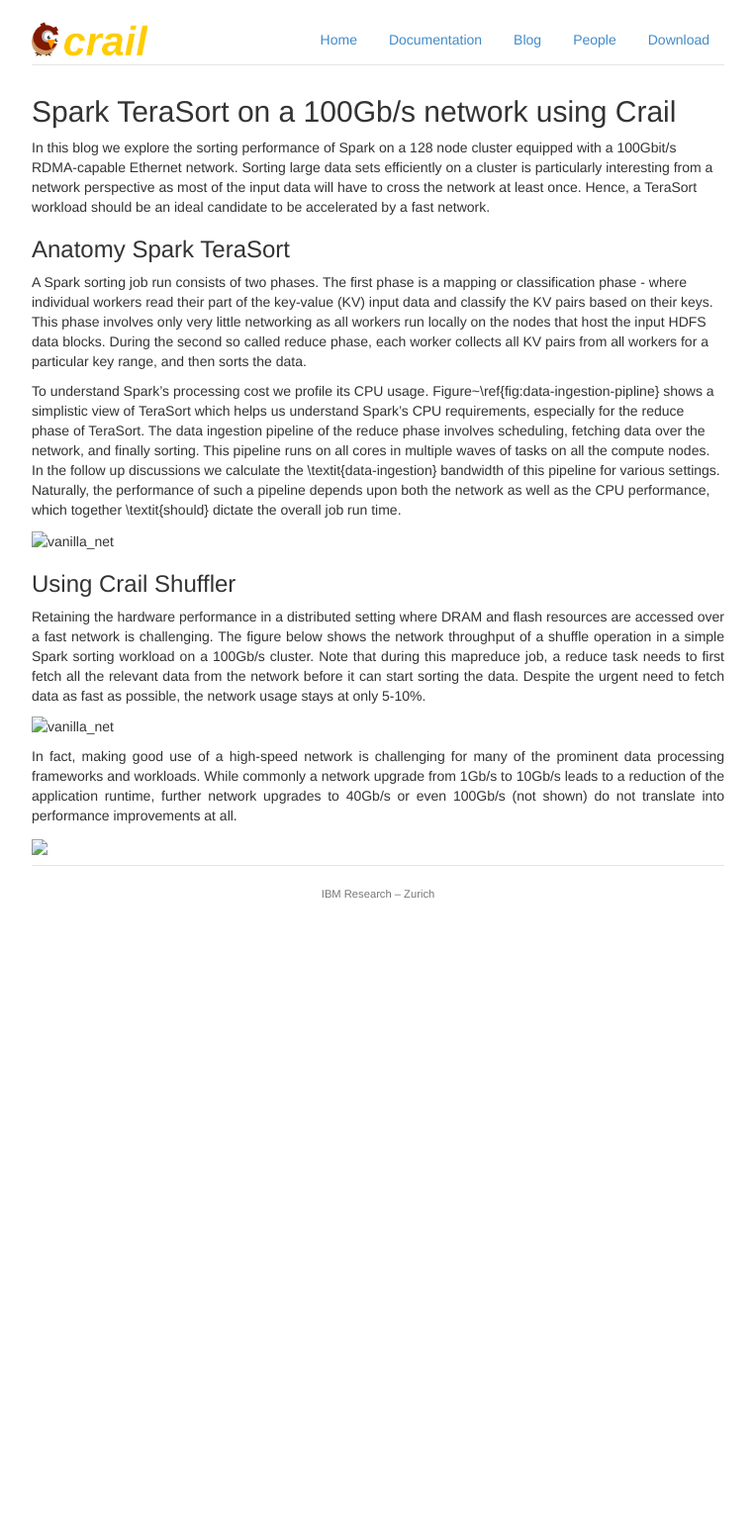
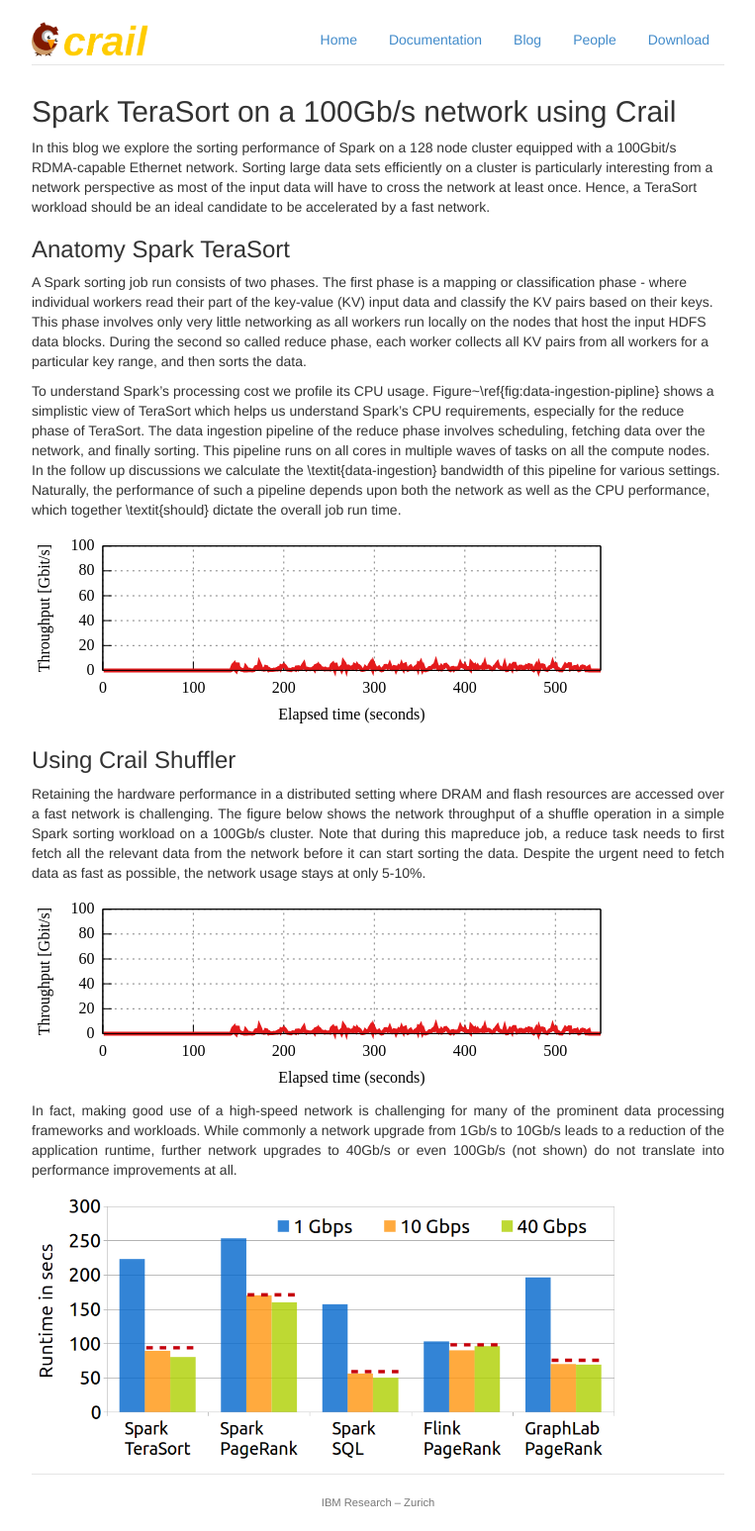
Before and after one commit to apache/incubator-crail-website, a Jekyll site: the page built from _posts/blog/2017-01-1-sorting.md, in a window 1280 px wide. Shown: the whole page at 99% size, without its empty margins (258-1021 px from the left). Built offline with Jekyll 4.4.1, drawn with Linux system fonts in a browser that asks for light colours; before the commit the page ends 933 px from its top, so only the background shows below that.

Commit message:
Update 2017-01-1-sorting.md

```diff
--- a/_posts/blog/2017-01-1-sorting.md
+++ b/_posts/blog/2017-01-1-sorting.md
@@ -14,7 +14,7 @@
 
 To understand Spark's processing cost we profile its CPU usage. Figure~\ref{fig:data-ingestion-pipline} shows a simplistic view of TeraSort which helps us understand Spark's CPU requirements, especially for the reduce phase of TeraSort. The data ingestion pipeline of the reduce phase involves scheduling, fetching data over the network, and finally sorting. This pipeline runs on all cores in multiple waves of tasks on all the compute nodes. In the follow up discussions we calculate the \textit{data-ingestion} bandwidth of this pipeline for various settings. Naturally, the performance of such a pipeline depends upon both the network as well as the CPU performance, which together \textit{should} dictate the overall job run time.
 
-![vanilla_net](http://crail.io/website/docs/net_vanilla.svg)
+![vanilla_net](http://crail.io/docs/net_vanilla.svg)
 
 ### Using Crail Shuffler
 
@@ -24,7 +24,7 @@
 </p>
 </div>
 
-![vanilla_net](http://crail.io/website/docs/net_vanilla.svg)
+![vanilla_net](http://crail.io/docs/net_vanilla.svg)
 
 <div style="text-align: justify">
 <p>
@@ -32,4 +32,4 @@
 </p>
 </div>
 
-<img src="http://crail.io/website/docs/net_apache.png" width="600">
+<img src="http://crail.io/docs/net_apache.png" width="600">
```
